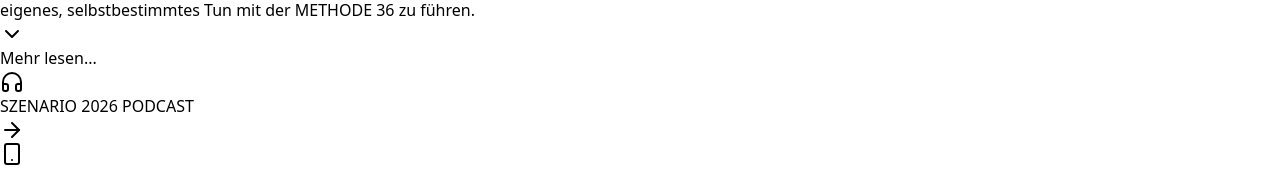
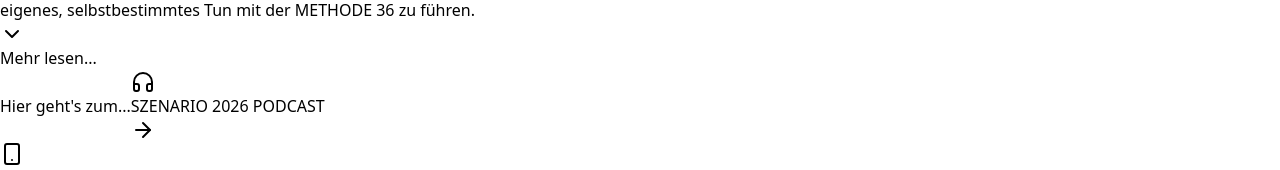
Before and after one commit to thomas-kiich/mdi-app, a React (Vite) app in the folder client/: page / in a window 1280 px wide. Shown: the part 614-784 px from the top of the page. Built offline with nearby package versions, Linux system fonts and the light colour scheme; a web font is replaced by a local one.

Commit message:
Checkpoint: Added 'Hier geht's zum...' text above the Podcast button in Home.tsx

```diff
--- a/client/public/__manus__/version.json
+++ b/client/public/__manus__/version.json
@@ -1,4 +1,4 @@
 {
-  "version": "5d8ac8fe",
-  "timestamp": 1774878902936
+  "version": "0e3a7734",
+  "timestamp": 1774880887821
 }
--- a/client/src/pages/Home.tsx
+++ b/client/src/pages/Home.tsx
@@ -383,6 +383,8 @@ export default function Home() {
                   spotifyUrl=""
                   audioUrl="" // Platzhalter für die Podcast-Audiodatei
                   customAction={
+                    <div className="flex flex-col items-center gap-3 mt-2">
+                      <span className="text-orange-200/80 text-sm uppercase tracking-widest font-medium">Hier geht's zum...</span>
                       <button
                         onClick={() => setShowPodcast(true)}
                         className="group flex items-center gap-3 bg-gradient-to-r from-orange-500/20 to-orange-600/20 hover:from-orange-500/30 hover:to-orange-600/30 border border-orange-500/30 px-6 py-3 rounded-full transition-all duration-300"
@@ -393,6 +395,7 @@ export default function Home() {
                         <span className="font-bold text-orange-100 tracking-wide">SZENARIO 2026 PODCAST</span>
                         <ArrowRight className="w-4 h-4 text-orange-400 group-hover:translate-x-1 transition-transform" />
                       </button>
+                    </div>
                   }
                 />
               </div>
```
Lines whose indentation alone changed are shown as unchanged.
